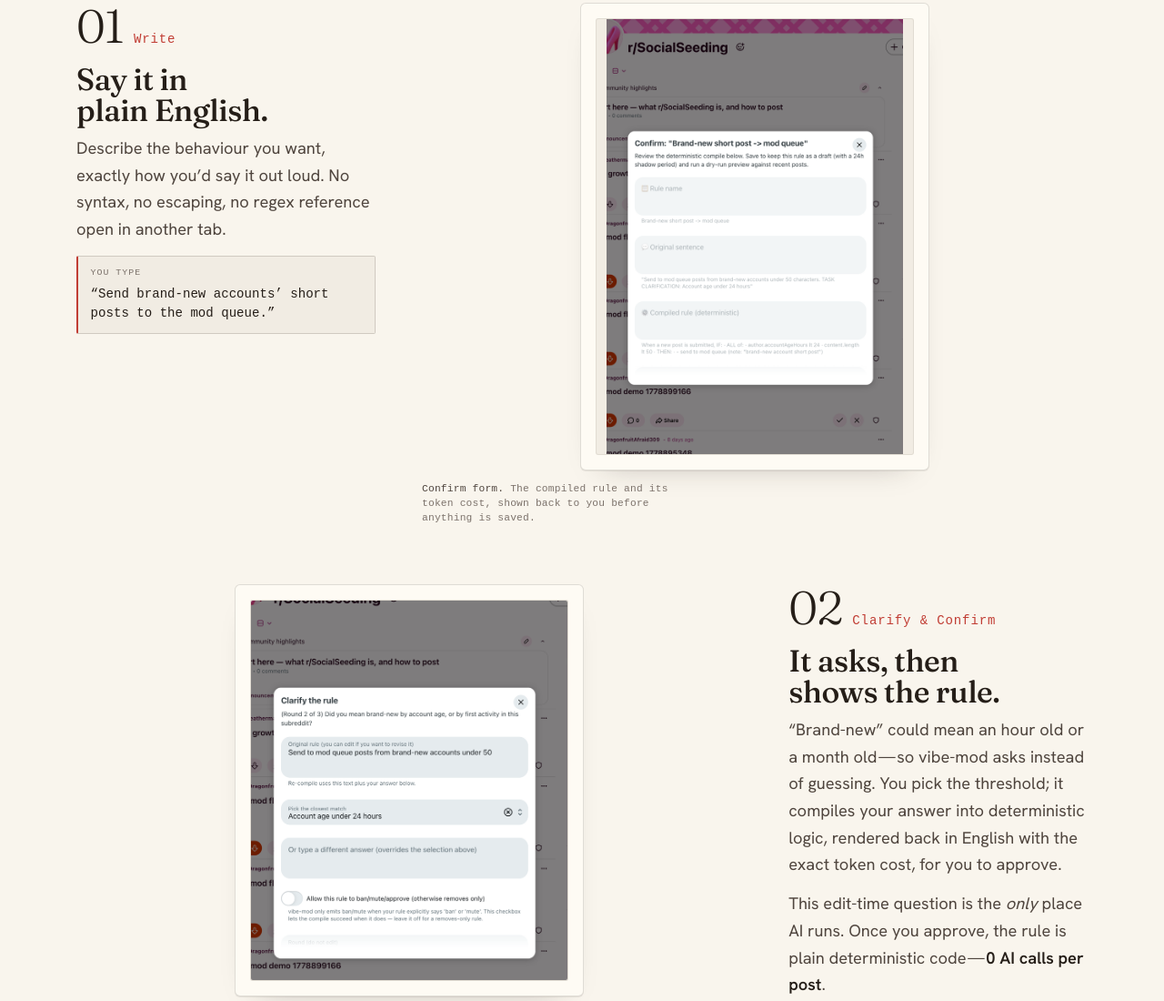
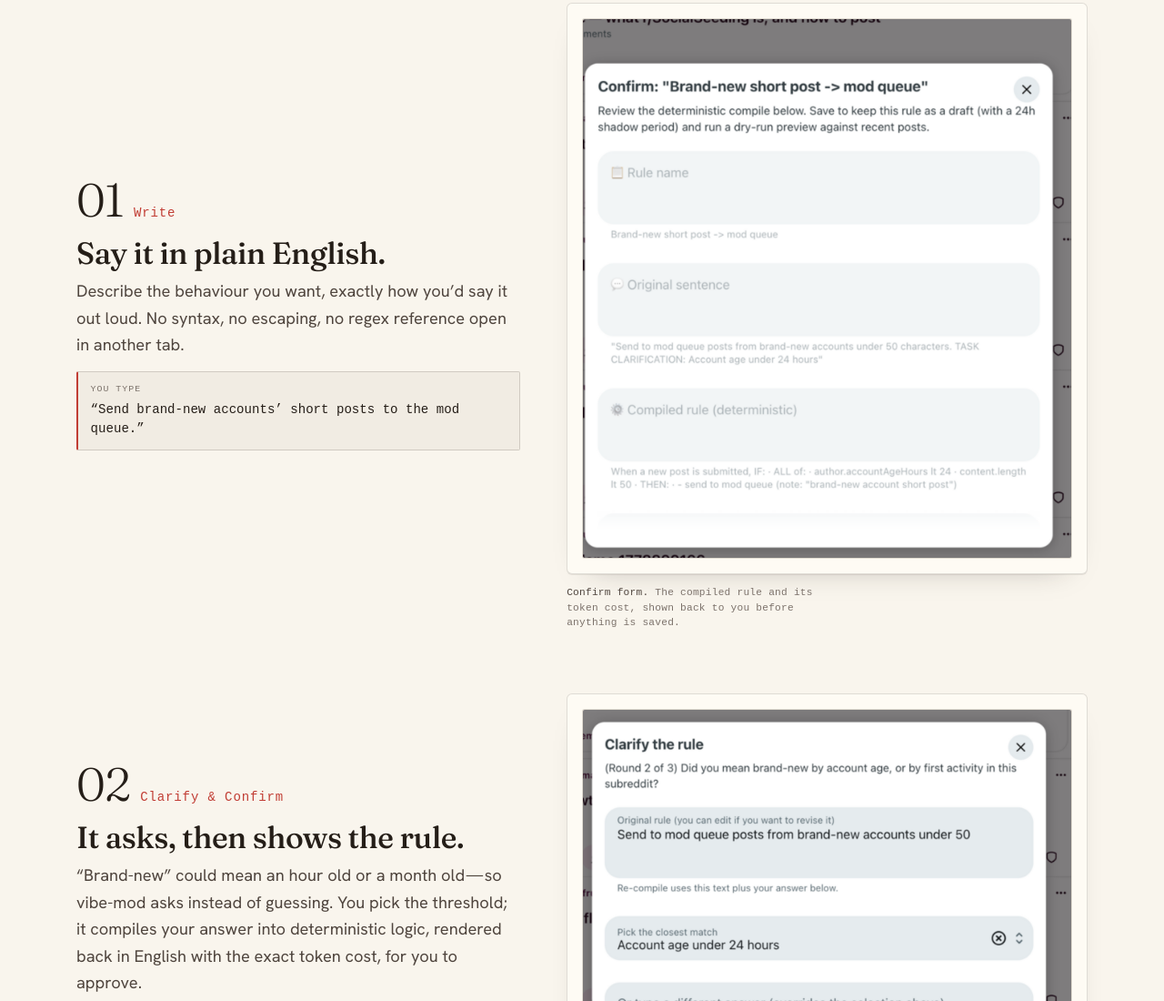
Before and after one commit to Two-Weeks-Team/vibe-mod, a plain HTML site: page index.html in a window 1280 px wide. Shown: the part 2671-3771 px from the top of the page at 91% size. Drawn offline with Linux system fonts and the light colour scheme; a web font is replaced by a local one.

Commit message:
03 How it works: remove zigzag + use cropped, legible modal screenshots
- The alternating direction:rtl zigzag made the eye bounce L/R across a
  sequential 01-02-03 flow; now every step reads text-left / screenshot-right
  so the eye flows straight down.
- Screenshots were full Reddit pages with a tiny modal; replaced with crops
  focused on the modal (Confirm form / Clarify dialog / Dashboard) so the
  actual product UI is legible. Columns rebalanced 0.46/0.54, center-aligned.

```diff
--- a/index.html
+++ b/index.html
@@ -611,18 +611,17 @@ strong, b { font-weight: 600; color: var(--ink); }
 /* ============================================================
    HOW IT WORKS
    ============================================================ */
-.steps { display: grid; gap: clamp(2.5rem, 5vw, 4.5rem); }
+.steps { display: grid; gap: clamp(2.75rem, 5.5vw, 5rem); }
+/* every step reads the same direction — text left, screenshot right — so the
+   eye flows straight down 01 -> 02 -> 03 instead of zig-zagging */
 .step {
   display: grid;
-  grid-template-columns: minmax(0, 0.62fr) minmax(0, 1.38fr);
-  gap: clamp(1.5rem, 4vw, 3.5rem);
-  align-items: start;
-}
-.step-text { padding-top: 0.4rem; }
-.step:nth-child(even) { direction: rtl; }
-.step:nth-child(even) > * { direction: ltr; }
+  grid-template-columns: minmax(0, 0.46fr) minmax(0, 0.54fr);
+  gap: clamp(1.75rem, 4vw, 3.75rem);
+  align-items: center;
+}
 @media (max-width: 860px) {
-  .step, .step:nth-child(even) { grid-template-columns: 1fr; direction: ltr; gap: 1.5rem; }
+  .step { grid-template-columns: 1fr; gap: 1.5rem; }
 }
 .step-text .step-marker {
   font-family: var(--mono);
@@ -1229,9 +1228,9 @@ table.cmp caption { text-align: left; }
           <span class="step-eg"><span class="lbl">You type</span>&ldquo;Send brand-new accounts&rsquo; short posts to the mod queue.&rdquo;</span>
         </div>
         <figure>
-          <div class="ui-frame is-portrait">
-            <img src="assets/ui-confirm.png" width="760" height="1116" loading="lazy" decoding="async"
-              alt="The vibe-mod Confirm form, titled &quot;Confirm: brand-new start post, not mod queue&quot;, showing the rule and the compiled deterministic logic before it is saved." />
+          <div class="ui-frame">
+            <img src="assets/ui-confirm-crop.png" width="656" height="724" loading="lazy" decoding="async"
+              alt="The vibe-mod Confirm form, titled &quot;Confirm: brand-new short post, mod queue&quot;, showing the rule name, original sentence, and the compiled deterministic logic before it is saved." />
           </div>
           <figcaption><b>Confirm form.</b> The compiled rule and its token cost, shown back to you before anything is saved.</figcaption>
         </figure>
@@ -1246,8 +1245,8 @@ table.cmp caption { text-align: left; }
           <span class="step-eg"><span class="lbl">It compiles to</span>author.accountAgeHours lt 24 &rarr; modqueue</span>
         </div>
         <figure>
-          <div class="ui-frame is-portrait">
-            <img src="assets/ui-clarify.png" width="760" height="911" loading="lazy" decoding="async"
+          <div class="ui-frame">
+            <img src="assets/ui-clarify-crop.png" width="676" height="628" loading="lazy" decoding="async"
               alt="The vibe-mod Clarify dialog, titled &quot;Clarify the rule&quot;, asking what counts as a brand-new account with a selectable option for accounts under 24 hours old." />
           </div>
           <figcaption><b>Clarify modal.</b> &ldquo;What counts as a brand-new account?&rdquo; &mdash; you choose the threshold; it never assumes one.</figcaption>
@@ -1262,9 +1261,9 @@ table.cmp caption { text-align: left; }
           <span class="step-eg"><span class="lbl">Lifetime cost on this sub</span>$0.0019 across 6 compiles &middot; 0 AI calls at runtime</span>
         </div>
         <figure>
-          <div class="ui-frame is-portrait">
-            <img src="assets/ui-dashboard.png" width="760" height="1021" loading="lazy" decoding="async"
-              alt="The vibe-mod dashboard showing a dry-run preview of rules and the lifetime compile cost for the subreddit." />
+          <div class="ui-frame">
+            <img src="assets/ui-dashboard-crop.png" width="664" height="664" loading="lazy" decoding="async"
+              alt="The vibe-mod dashboard modal showing active and draft rule counts, recent actions, and lifetime token cost for the subreddit." />
           </div>
           <figcaption><b>Dashboard.</b> Dry-run previews and lifetime compile cost, all in one place.</figcaption>
         </figure>
```
Also changed, not shown: assets/ui-clarify-crop.png (added), assets/ui-confirm-crop.png (added), assets/ui-dashboard-crop.png (added).
